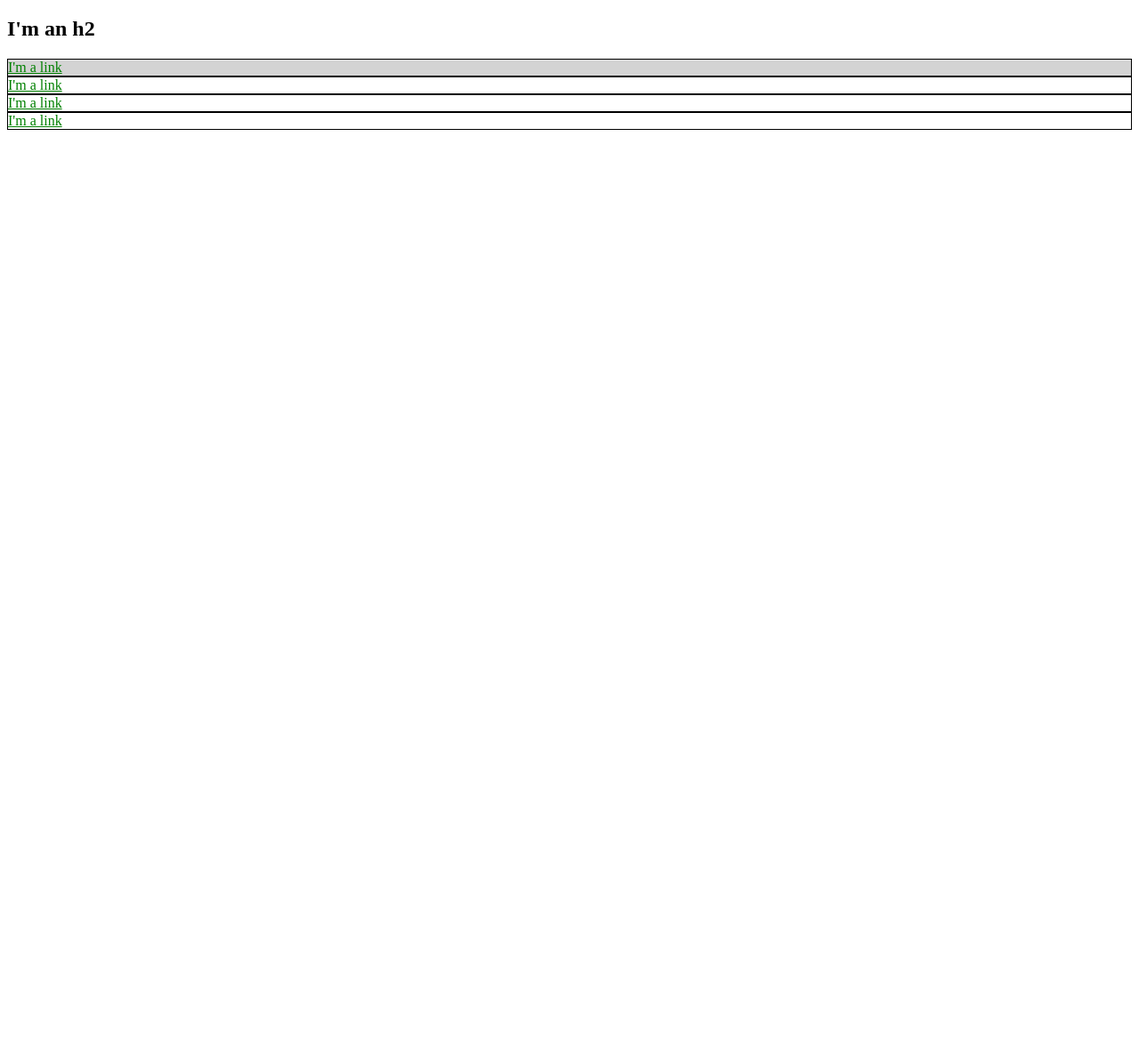
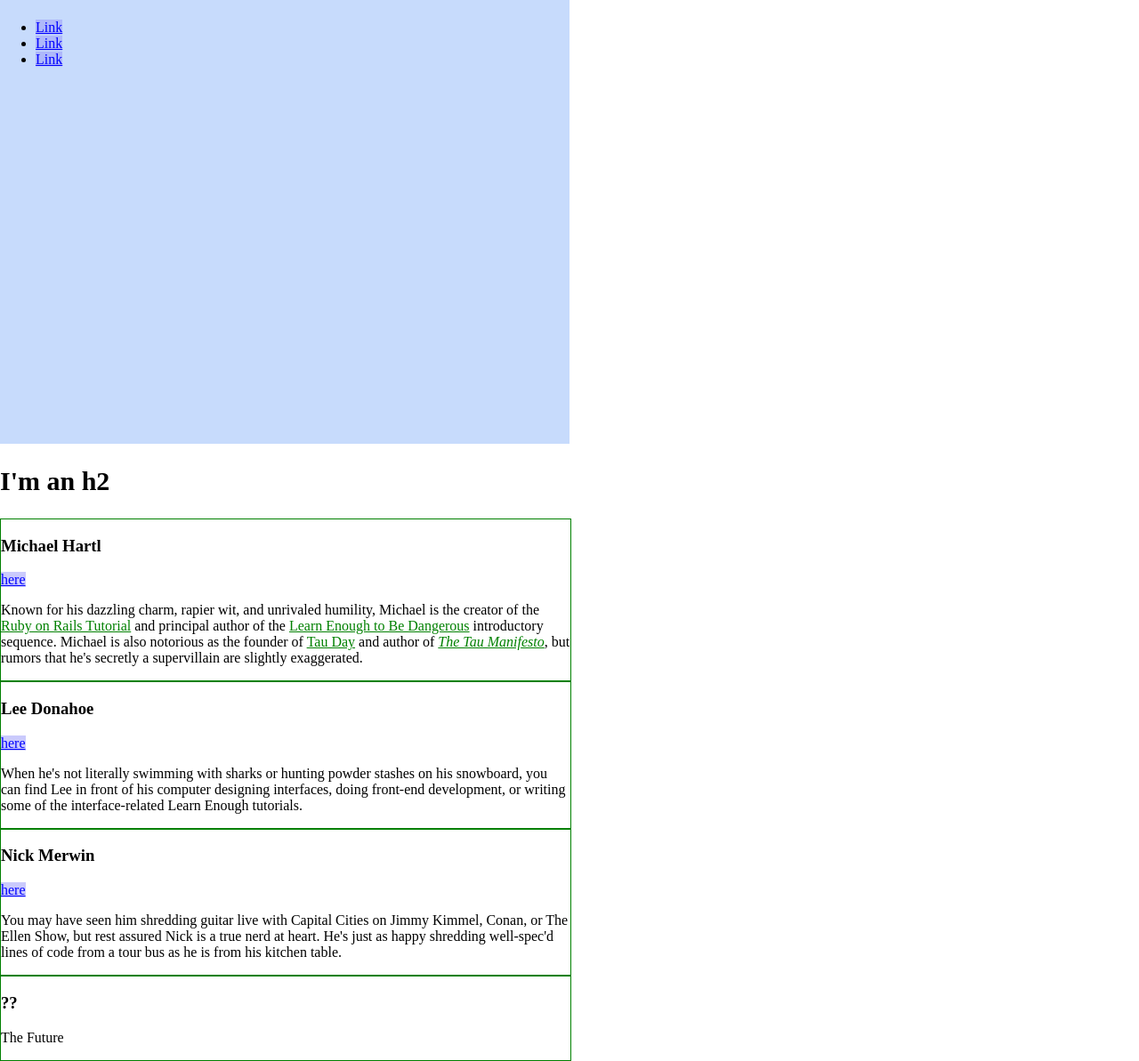
Before and after one commit to tomProtheroe/tomProtheroe.github.io, a plain HTML site: page index.html in a window 1280 px wide. Shown: the part 141-1334 px from the top of the page at 89% size. Before the commit the page ends 800 px from the top, so only its background shows below. Drawn offline with Linux system fonts and the light colour scheme.

Commit message:
Add sizing and hero

```diff
--- a/index.html
+++ b/index.html
@@ -4,52 +4,126 @@
     <title>Test Page: Don't Panic</title>
     <meta charset="utf-8">
     <style>
+      /* GLOBAL STYLES */
+      html, body{
+        margin: 0;
+        padding: 0;
+      }
+      h1{
+        margin-top: 0;
+        font-size: 7vw;
+      }
       a {
-        color: red;
+        color: #f00;
       }
-      li {
-        border: 1px solid black;
+      div.bio-box{
+        border: 1px solid #008000;
       }
-      li a {
-        color: royalblue;
-      }
-      #exec-bio {
-        background-color: lightgray;
-      }
-      .bio-box {
-        border: 1px solid black;
-      }
-      .bio-box a{
-        color: green;
+      h2{
+        font-size: 30px;
       }
 
+      /* HERO STYLES */
+      .full-hero{
+        background-color: #c7dbfc;
+        height:  50vw;
+        width: 50vw;
+      }
+
+      /* SOCIAL STYLES */
+      .social-link{
+        background-color: rgba(150, 150, 250, 0.5);
+        color: #00f;
+      }
+
+      /* BIO STYLES */
+      .bio-wrapper{
+        font-size: 24px;
+      }
+      .bio-box{
+        border: 1px solid #000;
+        font-size: 1rem;
+        width: 50%;
+      }
+      .bio-copy{
+        font-size: 1em;
+      }
+      .bio-copy a{
+        color: #008000;
+      }
       </style>
   </head>
   <body>
+
+    <div class="full-hero hero-home">
       <h1>I'm an h1</h1>
       <ul>
         <li>
-        <a href="https://example.com/">Link</a>
+          <a href="https://example.com/" class="social-link">Link</a>
         </li>
         <li>
-        <a href="https://example.com/">Link</a>
+          <a href="https://example.com/" class="social-link">Link</a>
         </li>
         <li>
-        <a href="https://example.com/">Link</a>
+          <a href="https://example.com/" class="social-link">Link</a>
         </li>
       </ul>
+    </div>
+
     <h2>I'm an h2</h2>
-    <div id="exec-bio" class="bio-box">
-      <a href="https://example.com/">I'm a link</a>
+    <div class="bio-wrapper">
+      <div class="bio-box">
+        <h3>Michael Hartl</h3>
+        <a href="https://twitter.com/mhartl" class="social-link">here</a>
+        <div class="bio-copy">
+          <p>
+            Known for his dazzling charm, rapier wit, and unrivaled humility,
+            Michael is the creator of the
+            <a href="https://www.railstutorial.org/">Ruby on Rails
+            Tutorial</a> and principal author of the
+            <a href="https://learnenough.com/">
+            Learn Enough to Be Dangerous</a> introductory sequence. Michael
+            is also notorious as the founder of
+            <a href="http://tauday.com/">Tau Day</a> and author of
+            <a href="http://tauday.com/tau-manifesto"><em>The Tau
+            Manifesto</em></a>, but rumors that he's secretly a supervillain
+            are slightly exaggerated.
+          </p>
         </div>
+      </div>
+
       <div class="bio-box">
-      <a href="https://example.com/">I'm a link</a>
+        <h3>Lee Donahoe</h3>
+        <a href="https://twitter.com/leedonahoe" class="social-link">here</a>
+        <div class="bio-copy">
+          <p>
+            When he's not literally swimming with sharks or hunting powder stashes on
+            his snowboard, you can find Lee in front of his computer designing
+            interfaces, doing front-end development, or writing some of the
+            interface-related Learn Enough tutorials.
+          </p>
         </div>
+      </div>
+
       <div class="bio-box">
-      <a href="https://example.com/">I'm a link</a>
+        <h3>Nick Merwin</h3>
+        <a href="https://twitter.com/nickmerwin" class="social-link">here</a>
+        <div class="bio-copy">
+          <p>
+            You may have seen him shredding guitar live with Capital Cities on Jimmy
+            Kimmel, Conan, or The Ellen Show, but rest assured Nick is a true nerd at
+            heart. He's just as happy shredding well-spec'd lines of code from a tour
+            bus as he is from his kitchen table.
+          </p>
         </div>
+      </div>
+
       <div class="bio-box">
-      <a href="https://example.com/">I'm a link</a>
+        <h3>??</h3>
+        <p>
+          The Future
+        </p>
+      </div>
     </div>
   </body>
 </html>
```
Lines whose indentation alone changed are shown as unchanged.
